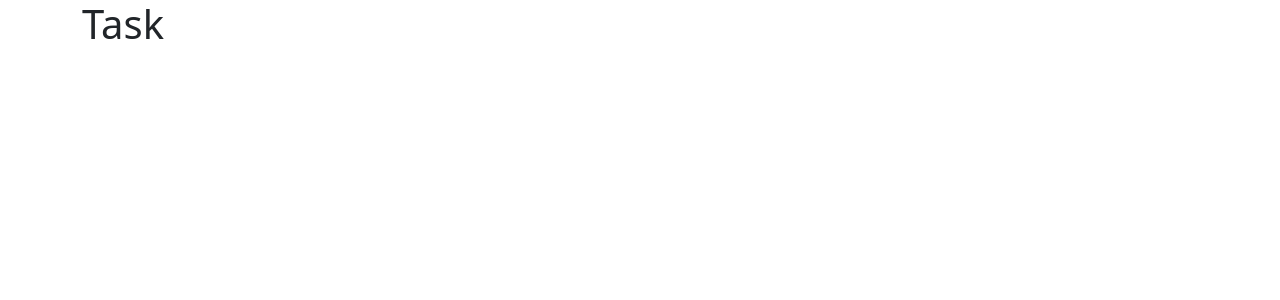
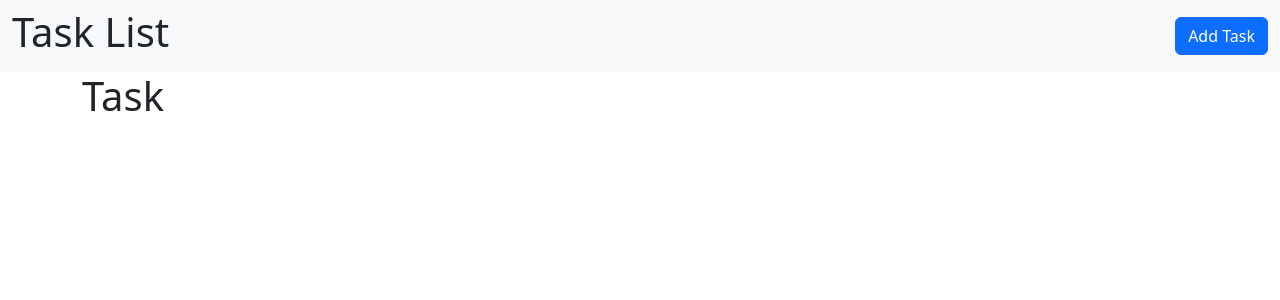
Before and after one commit to VincenzoTulimieri/ex-react-task-manager, a React (Vite) app: page / in a window 1280 px wide. Shown: the top 300 px of the page. Built offline with nearby package versions, Linux system fonts and the light colour scheme.

Commit message:
feat: navbar con link di navigazione

```diff
--- /dev/null
+++ b/src/components/Header.jsx
@@ -0,0 +1,14 @@
+import { Link } from "react-router-dom";
+
+export default function Header() {
+    return (
+        <header>
+            <nav className="navbar bg-body-tertiary">
+                <div className="container-fluid justify-content-between">
+                    <h1><Link to={'/'} className="vt-link-h1">Task List</Link></h1>
+                    <Link to={'add-task'} className="btn btn-primary" >Add Task</Link>
+                </div>
+            </nav>
+        </header>
+    )
+}
--- a/src/index.css
+++ b/src/index.css
@@ -3,3 +3,9 @@
   padding: 0;
   box-sizing: border-box;
 }
+.vt-link-h1{
+  all: unset;
+}
+.vt-link-h1:hover{
+  cursor: pointer;
+}
--- a/src/layout/DefaultLayout.jsx
+++ b/src/layout/DefaultLayout.jsx
@@ -1,8 +1,10 @@
 import { Outlet } from "react-router-dom"
+import Header from "../components/Header"
 
 export default function DefaultLayout(){
     return(
         <>
+        <Header/>
         <main className="container">
             <Outlet/>
         </main>
```
